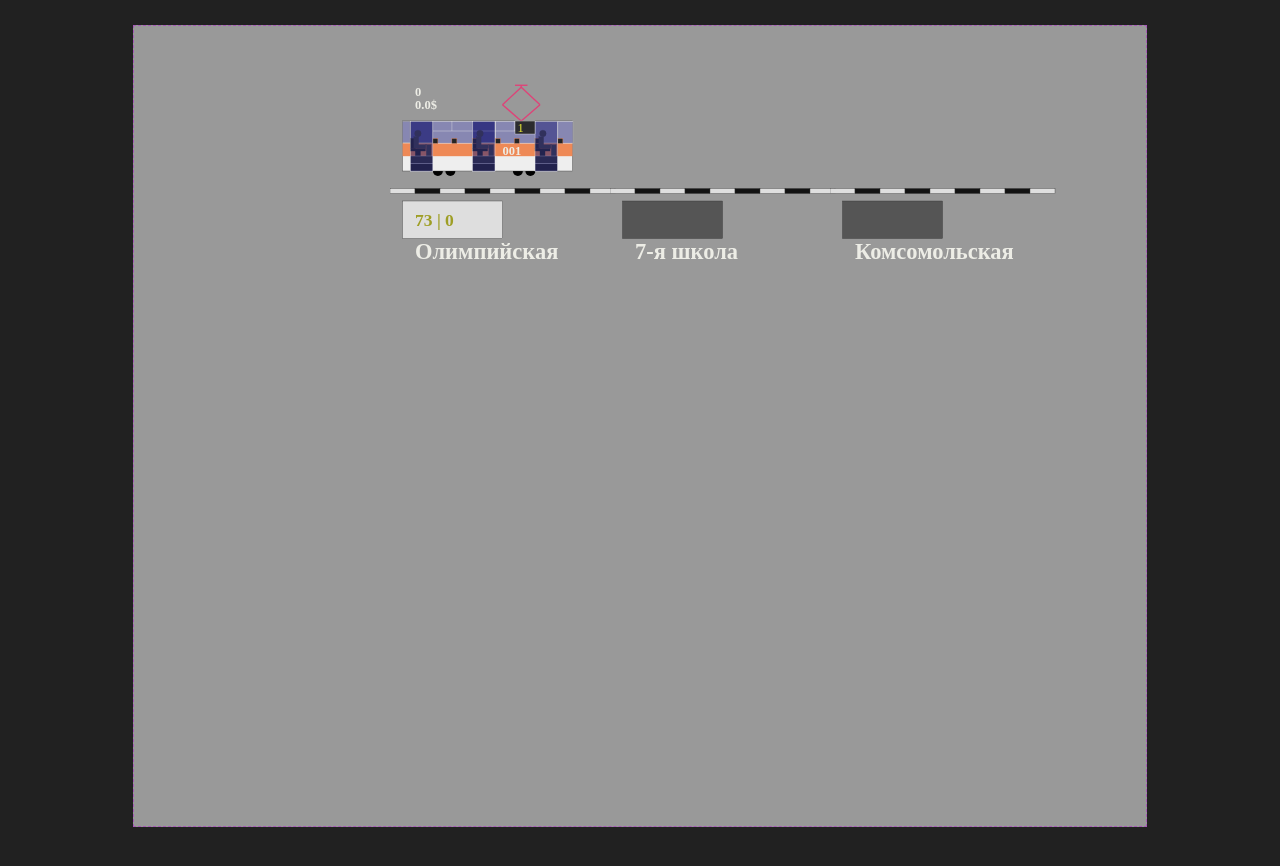
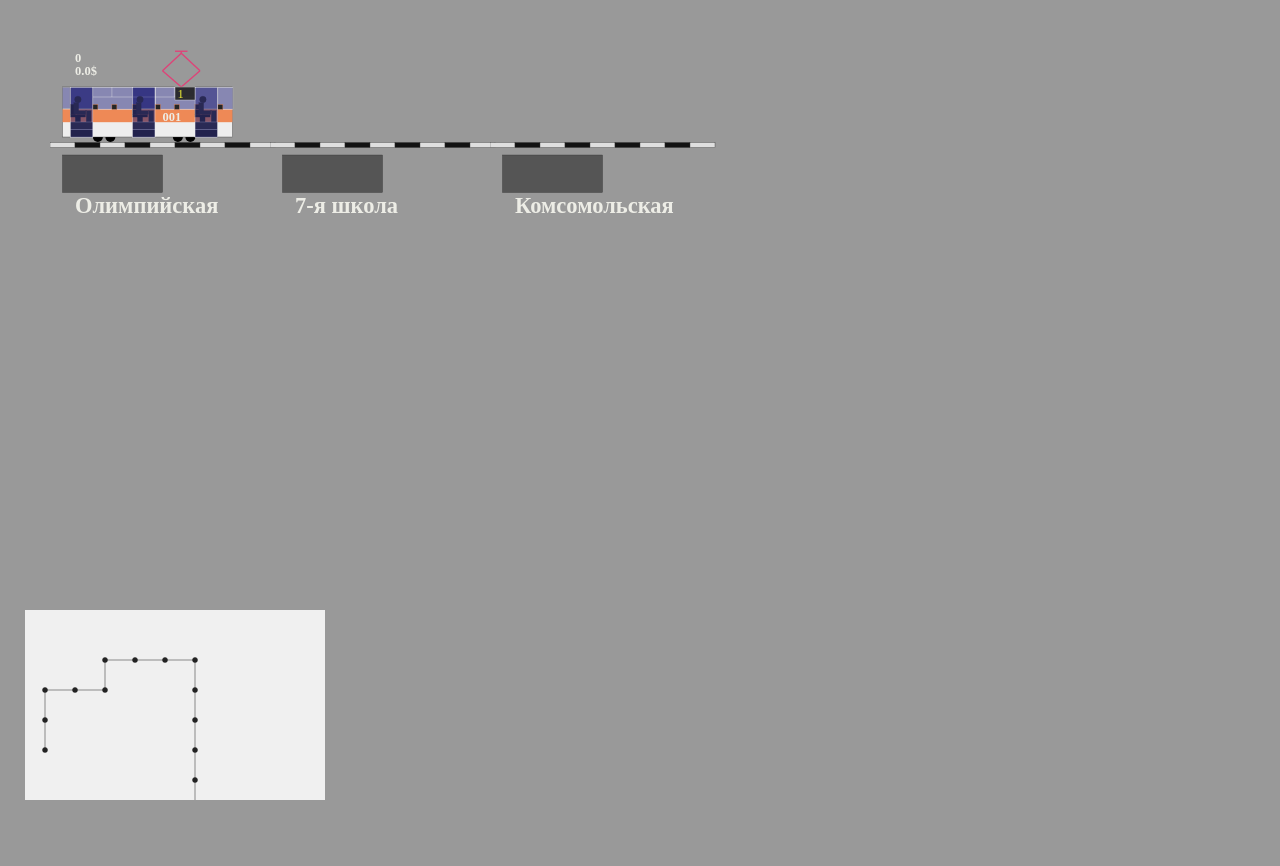
Before and after one commit to IvanShavliuga/iv2tram, a Vue app: page /#/ in a window 1280 px wide. Shown: the top 866 px of the page. After the commit the page ends 800 px from the top, so only its background shows below. Built offline with nearby package versions, Linux system fonts and the light colour scheme.

Commit message:
map tram line display + moved data to store

```diff
--- a/src/App.vue
+++ b/src/App.vue
@@ -11,13 +11,19 @@
 <style>
 body,
 html {
-  height: 100%;
+  height: 100vh;
+  width: 100vw;
+  margin: 0;
+  padding: 0;
+  overflow-x: hidden;
 }
 body{
-  background: #212121;
+  background: #999999;
 }
 #app {
-  height: 100%;
-  color: #0c0c0c;
+  height: 100vh;
+  width: 100vw;
+  color: #999999;
 }
+
 </style>
--- a/src/components/line.vue
+++ b/src/components/line.vue
@@ -1,8 +1,12 @@
 <template>
-  <div class="line">
+  <div
+    ref="lineref"
+    class="line"
+    @resize="rsize"
+  >
     <div
       ref="tram"
-      :style="'left:' + (gettrampos * 220) + 'px'"
+      :style="'left:' + (gettrampos * 220 + 50) + 'px'"
       class="line__tram"
     >
       <tram
@@ -20,7 +24,8 @@
     <div
       v-for="(s,k) in getcurrstop"
       :key="k"
-      :style="'left:' + (k * 220) + 'px'"
+      :id="'stop_'+(k+1)"
+      :style="'left:' + (k * 220 + 50) + 'px'"
       class="line__stop"
     >
       <stop
@@ -47,16 +52,16 @@ export default {
   data () {
     return {
       passCount: 0,
-      stop: 'Олимпийская',
       id: 1,
       idout: 0,
       idin: 0,
       currmoney: 0,
-      moved: true
+      moved: true,
+      cwidth: 800
     }
   },
   computed: {
-    ...mapGetters(['line']),
+    ...mapGetters(['line', 'stop']),
     gettrampos () {
       const l = this.line.way.length - 1
       const p = this.line.position
@@ -110,18 +115,16 @@ export default {
     }
   },
   methods: {
+    rsize () {
+      this.cwidth = window.clientWidth
+    },
     getpass () {
       this.passCount -= this.getoutpass
       this.passCount += this.getinpass
       this.currmoney += this.getmoney
     },
     move () {
-      if (this.moved && this.line.position < this.line.way.length - 1) {
-        this.line.position++
-        this.stop = this.line.way[this.line.position].name
-      } else {
-        this.moved = false
-      }
+      this.$store.dispatch('moveTram')
     },
     genstopspass () {
       this.pass = []
@@ -151,17 +154,17 @@ export default {
 <style scoped>
 .line {
   position: relative;
-  width: 500px;
-  margin: 45px auto;
+  width: 90vw;
+  margin: 0;
 }
 .line__tram {
   position: absolute;
-  top: 0;
+  top: 37px;
   left: 0;
 }
 .line__stop {
   position: absolute;
-  top: 100px;
+  top: 125px;
   left: 0;
 }
 .list {
@@ -179,12 +182,21 @@ ul {
   margin: 0;
   padding: 15px;
 }
-.map {
-  position: absolute;
-  top: 120px;
-  left: 0;
-  width: 800px;
-  height: 800px;
-  border: 1px dotted #de2020;
+@media (max-width: 720px) {
+  .line {
+    transform: scale(0.8);
+    margin-left: -50px;
+  }
+}
+@media (max-width: 560px) {
+  .line {
+    transform: scale(0.6);
+    margin-left: -50px;
+  }
+}
+@media (max-width: 470px) {
+  .line {
+    margin-left: -100px;
+  }
 }
 </style>
--- a/src/components/way.vue
+++ b/src/components/way.vue
@@ -5,30 +5,38 @@
     width="800"
     height="800"
     fill="#999999">
-    <g ref="way">
+    <g
+      v-for="(p, k) in line.way"
+      :key="k"
+    >
+      <line
+        v-for="(v, k1) in p.vectors"
+        :key="k1"
+        :x1="(p.x + v.x)*3+20"
+        :y1="(p.y + v.y)*3+20"
+        :x2="p.x*3+20"
+        :y2="p.y*3+20"
+        r="2.5"
+        stroke="#222222"
+        fill="#222222"
+        stroke-width="0.5"
+      />
       <circle
-        v-for="(p, k) in lineWay"
-        :key="k"
-        :сx="p.left / 5 + 500"
-        :cy="p.top / 5"
-        r="5"
-        stroke="#df42df"
-        fill="#df42df"
+        :cx="p.x*3+20"
+        :cy="p.y*3+20"
+        :stroke="(line.position === p.id)?'#df42df':'#222222'"
+        :fill="(line.position === p.id)?'#df42df':'#222222'"
+        r="2.5"
         stroke-width="0.5"
       />
     </g>
   </svg>
 </template>
 <script>
+import { mapGetters } from 'vuex'
 export default {
-  props: {
-    lineWay: {
-      type: Array,
-      default: () => []
-    }
-  },
-  created () {
-    console.log(this.lineWay)
+  computed: {
+    ...mapGetters(['line'])
   }
 }
 </script>
--- a/src/store.js
+++ b/src/store.js
@@ -5,12 +5,18 @@ Vue.use(Vuex)
 
 export default new Vuex.Store({
   state: {
+    currstop: null,
     line: {
+      moved: true,
       number: 1,
       position: 0,
       way: [{
-        top: 600,
-        left: 500,
+        y: 60,
+        x: 50,
+        vectors: [{
+          y: -10,
+          x: 0
+        }],
         name: 'Олимпийская',
         start: true,
         end: false,
@@ -18,8 +24,12 @@ export default new Vuex.Store({
         instop: 0,
         outstop: 0
       }, {
-        top: 500,
-        left: 500,
+        y: 50,
+        x: 50,
+        vectors: [{
+          y: -10,
+          x: 0
+        }],
         name: '7-я школа',
         start: false,
         end: false,
@@ -27,8 +37,12 @@ export default new Vuex.Store({
         instop: 0,
         outstop: 0
       }, {
-        top: 400,
-        left: 500,
+        y: 40,
+        x: 50,
+        vectors: [{
+          y: -10,
+          x: 0
+        }],
         name: 'Комсомольская',
         start: false,
         end: false,
@@ -36,8 +50,12 @@ export default new Vuex.Store({
         instop: 0,
         outstop: 0
       }, {
-        top: 300,
-        left: 500,
+        y: 30,
+        x: 50,
+        vectors: [{
+          y: -10,
+          x: 0
+        }],
         name: 'Университет',
         start: false,
         end: false,
@@ -45,8 +63,12 @@ export default new Vuex.Store({
         instop: 0,
         outstop: 0
       }, {
-        top: 200,
-        left: 500,
+        y: 20,
+        x: 50,
+        vectors: [{
+          y: -10,
+          x: 0
+        }],
         name: 'Автовокзал',
         start: false,
         end: false,
@@ -54,8 +76,12 @@ export default new Vuex.Store({
         instop: 0,
         outstop: 0
       }, {
-        top: 100,
-        left: 500,
+        y: 10,
+        x: 50,
+        vectors: [{
+          y: 0,
+          x: -10
+        }],
         name: 'Техникум',
         start: false,
         end: false,
@@ -63,8 +89,12 @@ export default new Vuex.Store({
         instop: 0,
         outstop: 0
       }, {
-        top: 100,
-        left: 400,
+        y: 10,
+        x: 40,
+        vectors: [{
+          y: 0,
+          x: -10
+        }],
         name: 'Депо',
         start: false,
         end: false,
@@ -72,8 +102,12 @@ export default new Vuex.Store({
         instop: 0,
         outstop: 0
       }, {
-        top: 100,
-        left: 300,
+        y: 10,
+        x: 30,
+        vectors: [{
+          y: 0,
+          x: -10
+        }],
         name: 'Подстанция',
         start: false,
         end: false,
@@ -81,8 +115,12 @@ export default new Vuex.Store({
         instop: 0,
         outstop: 0
       }, {
-        top: 100,
-        left: 200,
+        y: 10,
+        x: 20,
+        vectors: [{
+          y: 10,
+          x: 0
+        }],
         name: 'Автопарк',
         start: false,
         end: false,
@@ -90,8 +128,12 @@ export default new Vuex.Store({
         instop: 0,
         outstop: 0
       }, {
-        top: 200,
-        left: 200,
+        y: 20,
+        x: 20,
+        vectors: [{
+          y: 0,
+          x: -10
+        }],
         name: 'ЖБИ',
         start: false,
         end: false,
@@ -99,8 +141,12 @@ export default new Vuex.Store({
         instop: 0,
         outstop: 0
       }, {
-        top: 200,
-        left: 100,
+        y: 20,
+        x: 10,
+        vectors: [{
+          y: 0,
+          x: -10
+        }],
         name: 'КПД',
         start: false,
         end: false,
@@ -108,8 +154,12 @@ export default new Vuex.Store({
         instop: 0,
         outstop: 0
       }, {
-        top: 200,
-        left: 0,
+        y: 20,
+        x: 0,
+        vectors: [{
+          y: 10,
+          x: 0
+        }],
         name: 'Заводуправление',
         start: false,
         end: false,
@@ -117,8 +167,12 @@ export default new Vuex.Store({
         instop: 0,
         outstop: 0
       }, {
-        top: 300,
-        left: 0,
+        y: 30,
+        x: 0,
+        vectors: [{
+          y: 10,
+          x: 0
+        }],
         name: 'Полимир',
         start: false,
         end: false,
@@ -126,8 +180,12 @@ export default new Vuex.Store({
         instop: 0,
         outstop: 0
       }, {
-        top: 400,
-        left: 0,
+        y: 40,
+        x: 0,
+        vectors: [{
+          y: 0,
+          x: 0
+        }],
         name: 'Нейтрон',
         start: false,
         end: true,
@@ -209,12 +267,23 @@ export default new Vuex.Store({
     }
   },
   mutations: {
-
+    MOVE_TRAM (state) {
+      console.log('move tram')
+      if (state.line.moved && state.line.position < state.line.way.length - 1) {
+        state.line.position++
+        state.currstop = state.line.way[state.line.position].name
+      } else {
+        state.line.moved = false
+      }
+    }
   },
   actions: {
-
+    moveTram ({ commit }) {
+      commit('MOVE_TRAM')
+    }
   },
   getters: {
-    line: state => state.line
+    line: state => state.line,
+    stop: state => state.currstop
   }
 })
--- a/src/views/Home.vue
+++ b/src/views/Home.vue
@@ -1,8 +1,12 @@
 <!-- Use preprocessors via the lang attribute! e.g. <template lang="pug"> -->
 <template>
-  <div class="board">
-    <appline/>
-    <appway/>
+  <div>
+    <div class="tramline">
+      <appline/>
+    </div>
+    <div class="map">
+      <appway/>
+    </div>
   </div>
 </template>
 
@@ -19,12 +23,19 @@ export default {
 
 <!-- Use preprocessors via the lang attribute! e.g. <style lang="scss"> -->
 <style>
-.board {
+.tramline {
   position: relative;
-  width: 80%;
-  height: 100vh;
-  margin: 25px auto;
-  border: 1px dashed #a759b9;
+  width: 100vw;
+  height: 70vh;
+  margin: 0;
   background: #999999;
 }
+.map {
+  position: relative;
+  width: 300px;
+  height: 300px;
+  margin: 50px 25px;
+  background: #f0f0f0;
+  border: 1px dotted blackk
+}
 </style>
```
Also changed, not shown: src/components/images/tram.vue (+24 -24 lines).
